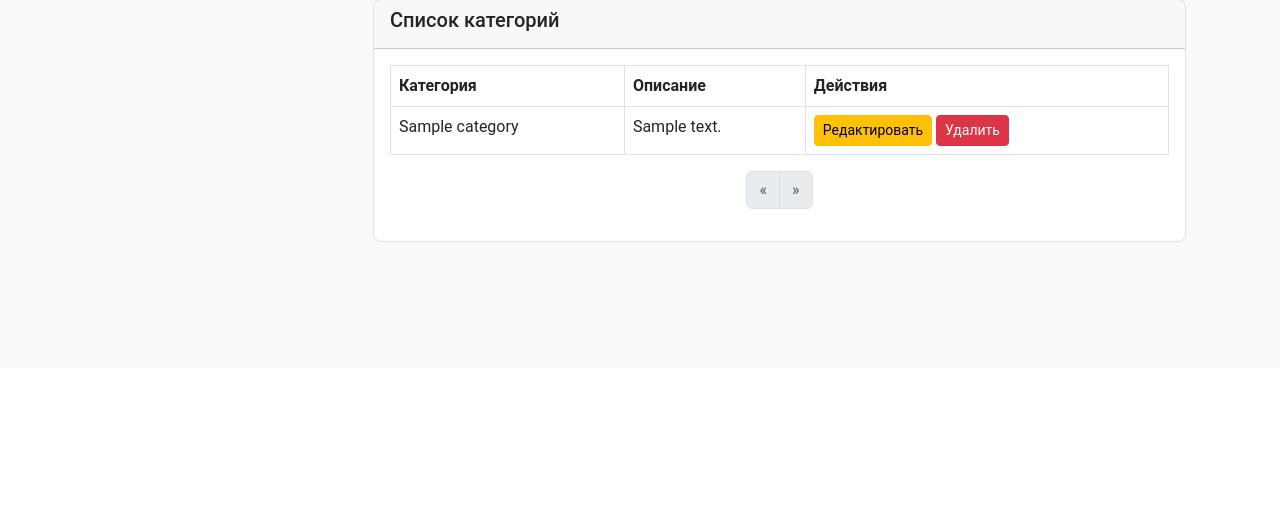
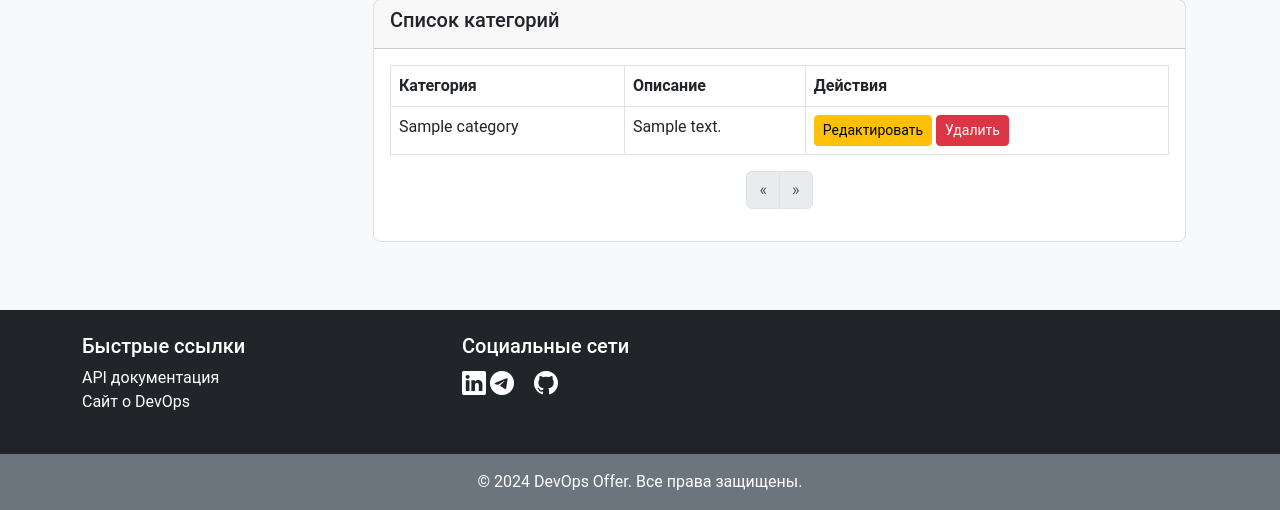
Before and after one commit to Onder7994/devops_offer, a Python web app: template templates/admin/admin.html in a window 1280 px wide. Shown: the part 432-942 px from the top of the page. Before the commit the page ends 674 px from the top, so only its background shows below. Run offline with Jinja, Linux system fonts and the light colour scheme; the template is opened without the code that fills it: most values are stand-ins (such as "Sample title", 1, 10 or a date in 2020); some libraries are stand-ins or nearby versions.

Commit message:
Add footer

```diff
--- a/static/css/styles.css
+++ b/static/css/styles.css
@@ -1,6 +1,11 @@
+html, body {
+    height: 100%;
+}
 body {
     font-family: 'Roboto', sans-serif;
     background-color: #f8f9fa;
+    display: flex;
+    flex-direction: column;
 }
 
 .navbar-brand {
@@ -22,8 +27,19 @@ body {
 
 .container {
     padding-top: 20px;
+    flex: 1
 }
 
+footer {
+    margin-top: auto; /* Футер всегда остается внизу */
+}
+
+footer a {
+   text-decoration: none; /* Убирает подчеркивание для ссылок */
+}
+footer a:hover {
+   text-decoration: underline; /* Опционально: добавляет подчеркивание при наведении */
+}
 .card {
     border-radius: 8px;
     margin-bottom: 20px;
--- a/templates/layouts/base.html
+++ b/templates/layouts/base.html
@@ -1,5 +1,3 @@
-<!-- templates/layouts/base.html -->
-
 <!DOCTYPE html>
 <html lang="ru">
 <head>
@@ -60,6 +58,43 @@
         {% endblock %}
     </div>
 
+    <!-- Модный современный Footer -->
+    <footer class="bg-dark text-white mt-5">
+        <div class="container py-4">
+            <div class="row">
+                <!-- Quick Links -->
+                <div class="col-md-4">
+                    <h5>Быстрые ссылки</h5>
+                    <ul class="list-unstyled">
+                        <li><a href="/api_doc" class="text-white">API документация</a></li>
+                        <li><a href="https://andtree.ru" class="text-white" target="_blank" rel="noopener noreferrer">Сайт о DevOps</a></li>
+                    </ul>
+                </div>
+
+                <!-- Social Media Links -->
+                <div class="col-md-4">
+                    <h5>Социальные сети</h5>
+                    <div>
+                        <a href="https://www.linkedin.com/in/andrey-trusikhin-4b1458234/" target="_blank" class="text-white">
+                            <i class="bi bi-linkedin" style="font-size: 1.5rem;"></i>
+                        </a>
+                        <a href="https://t.me/andtree_devops" target="_blank" class="text-white me-3">
+                            <i class="bi bi-telegram" style="font-size: 1.5rem;"></i>
+                        </a>
+                        <a href="https://github.com/Onder7994?tab=repositories" target="_blank" class="text-white">
+                            <i class="bi bi-github" style="font-size: 1.5rem;"></i>
+                        </a>
+                    </div>
+                </div>
+            </div>
+        </div>
+
+        <!-- Copyright Section -->
+        <div class="bg-secondary text-center py-3">
+            <p class="mb-0">&copy; 2024 DevOps Offer. Все права защищены.</p>
+        </div>
+    </footer>
+
     <!-- Подключение Bootstrap JS и зависимостей -->
     <script src="https://cdn.jsdelivr.net/npm/bootstrap@5.3.0/dist/js/bootstrap.bundle.min.js"></script>
 </body>
```
